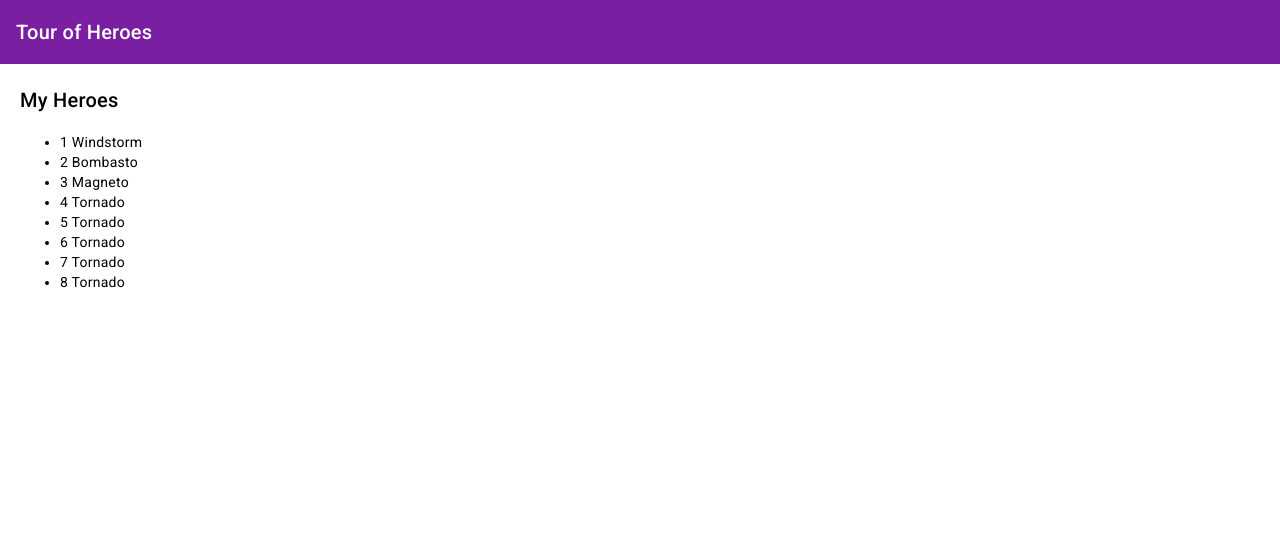
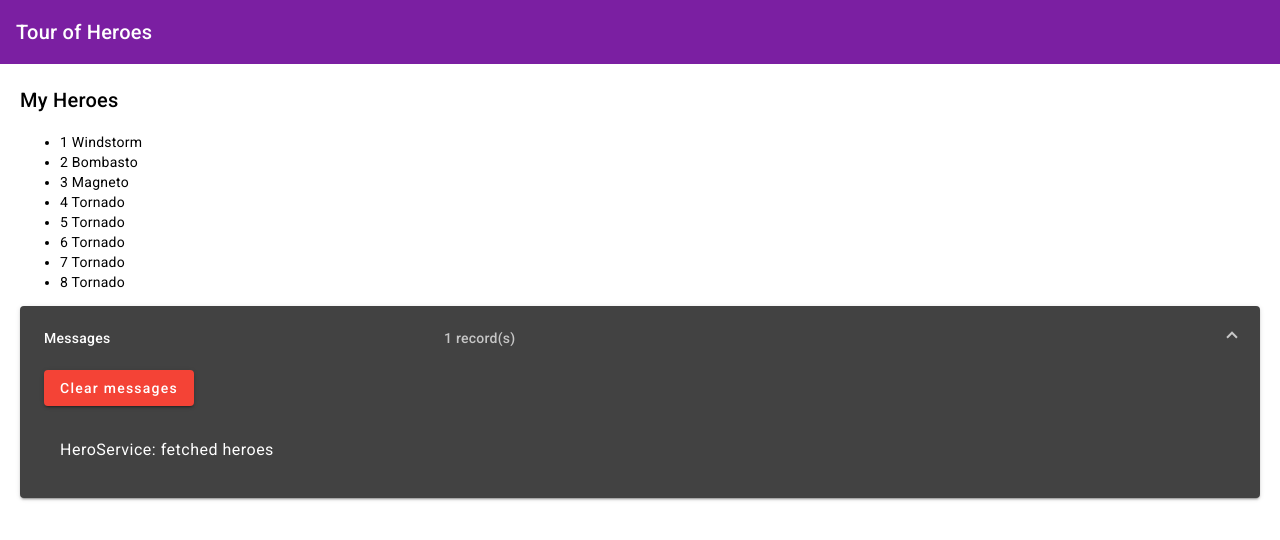
Before and after one commit to dre1597/toh-pem-yt-front, an Angular app: page / in a window 1280 px wide. Shown: the top 540 px of the page. Built offline with nearby package versions, Linux system fonts and the light colour scheme.

Commit message:
:sparkles: add messages component

```diff
--- a/src/app/app.component.html
+++ b/src/app/app.component.html
@@ -4,4 +4,5 @@
 
 <div class="content">
   <app-heroes></app-heroes>
+  <app-messages></app-messages>
 </div>
--- a/src/app/app.module.ts
+++ b/src/app/app.module.ts
@@ -3,18 +3,36 @@ import { BrowserModule } from '@angular/platform-browser';
 import { FormsModule } from '@angular/forms';
 import { BrowserAnimationsModule } from '@angular/platform-browser/animations';
 
+import { MatToolbarModule } from '@angular/material/toolbar';
+import { MatButtonModule } from '@angular/material/button';
+import { MatExpansionModule } from '@angular/material/expansion';
+import { MatListModule } from '@angular/material/list';
+
 import { AppComponent } from './app.component';
 import { HeroesComponent } from './heroes/heroes.component';
 import { HeroDetailComponent } from './hero-detail/hero-detail.component';
-import { MatToolbarModule } from '@angular/material/toolbar';
+
+import { MessagesComponent } from './messages/messages.component';
+
+const materialModules = [
+  MatToolbarModule,
+  MatButtonModule,
+  MatExpansionModule,
+  MatListModule,
+];
 
 @NgModule({
-  declarations: [AppComponent, HeroesComponent, HeroDetailComponent],
+  declarations: [
+    AppComponent,
+    HeroesComponent,
+    HeroDetailComponent,
+    MessagesComponent,
+  ],
   imports: [
     BrowserModule,
     FormsModule,
     BrowserAnimationsModule,
-    MatToolbarModule,
+    ...materialModules,
   ],
   providers: [],
   bootstrap: [AppComponent],
--- a/src/app/hero.service.ts
+++ b/src/app/hero.service.ts
@@ -1,14 +1,18 @@
-import { Injectable } from '@angular/core';
+import { inject, Injectable } from '@angular/core';
 import { Observable, of } from 'rxjs';
 
 import { HEROES } from './mock-heroes';
 import { Hero } from './hero.type';
+import { MessagesService } from './messages.service';
 
 @Injectable({
   providedIn: 'root',
 })
 export class HeroService {
+  private readonly messageService = inject(MessagesService);
+
   public getHeroes(): Observable<Hero[]> {
+    this.messageService.add('HeroService: fetched heroes');
     return of(HEROES);
   }
 }
--- a/src/app/heroes/heroes.component.ts
+++ b/src/app/heroes/heroes.component.ts
@@ -1,8 +1,9 @@
 import { Component, DestroyRef, inject, OnInit } from '@angular/core';
+import { takeUntilDestroyed } from '@angular/core/rxjs-interop';
 
 import { Hero } from '../hero.type';
 import { HeroService } from '../hero.service';
-import { takeUntilDestroyed } from '@angular/core/rxjs-interop';
+import { MessagesService } from '../messages.service';
 
 @Component({
   selector: 'app-heroes',
@@ -14,6 +15,7 @@ export class HeroesComponent implements OnInit {
   protected selectedHero?: Hero;
   private readonly destroyRef = inject(DestroyRef);
   private readonly heroService = inject(HeroService);
+  private readonly messagesService = inject(MessagesService);
 
   public ngOnInit(): void {
     this.getHeroes();
@@ -21,6 +23,7 @@ export class HeroesComponent implements OnInit {
 
   protected onSelect(hero: Hero): void {
     this.selectedHero = hero;
+    this.messagesService.add(`HeroesComponent: Selected hero id=${hero.id}`);
   }
 
   private getHeroes(): void {
--- /dev/null
+++ b/src/app/messages.service.ts
@@ -0,0 +1,20 @@
+import { Injectable } from '@angular/core';
+
+@Injectable({
+  providedIn: 'root',
+})
+export class MessagesService {
+  private messages: string[] = [];
+
+  public add(message: string): void {
+    this.messages.push(message);
+  }
+
+  public clear(): void {
+    this.messages = [];
+  }
+
+  public getMessages(): string[] {
+    return this.messages.slice();
+  }
+}
--- /dev/null
+++ b/src/app/messages/messages.component.html
@@ -0,0 +1,23 @@
+<mat-accordion *ngIf="messagesService.getMessages().length">
+  <mat-expansion-panel expanded="true">
+    <mat-expansion-panel-header>
+      <mat-panel-title> Messages</mat-panel-title>
+
+      <mat-panel-description>
+        {{ messagesService.getMessages().length }} record(s)
+      </mat-panel-description>
+    </mat-expansion-panel-header>
+
+    <p>
+      <button (click)="messagesService.clear()" color="warn" mat-raised-button>
+        Clear messages
+      </button>
+    </p>
+
+    <mat-list>
+      <mat-list-item *ngFor="let message of messagesService.getMessages()">
+        {{ message }}
+      </mat-list-item>
+    </mat-list>
+  </mat-expansion-panel>
+</mat-accordion>
--- /dev/null
+++ b/src/app/messages/messages.component.ts
@@ -0,0 +1,12 @@
+import { Component, inject } from '@angular/core';
+
+import { MessagesService } from '../messages.service';
+
+@Component({
+  selector: 'app-messages',
+  templateUrl: './messages.component.html',
+  styleUrls: ['./messages.component.scss'],
+})
+export class MessagesComponent {
+  protected readonly messagesService = inject(MessagesService);
+}
```
Also changed, not shown: src/app/messages/messages.component.scss (added).
